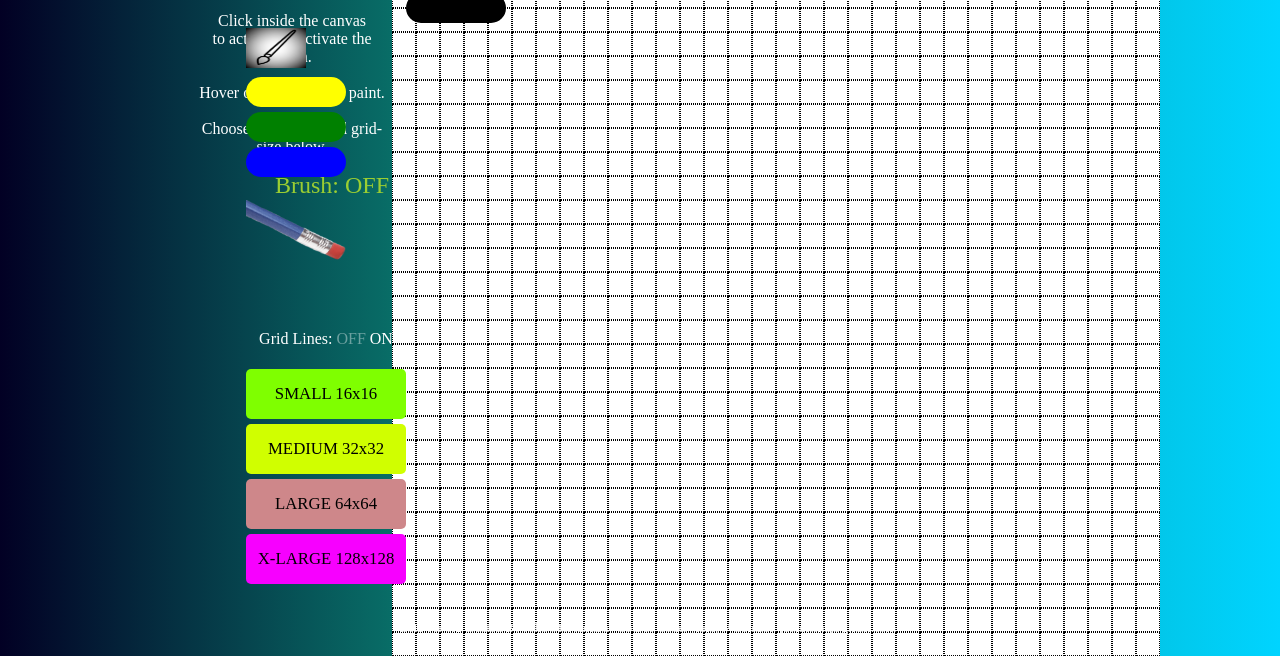
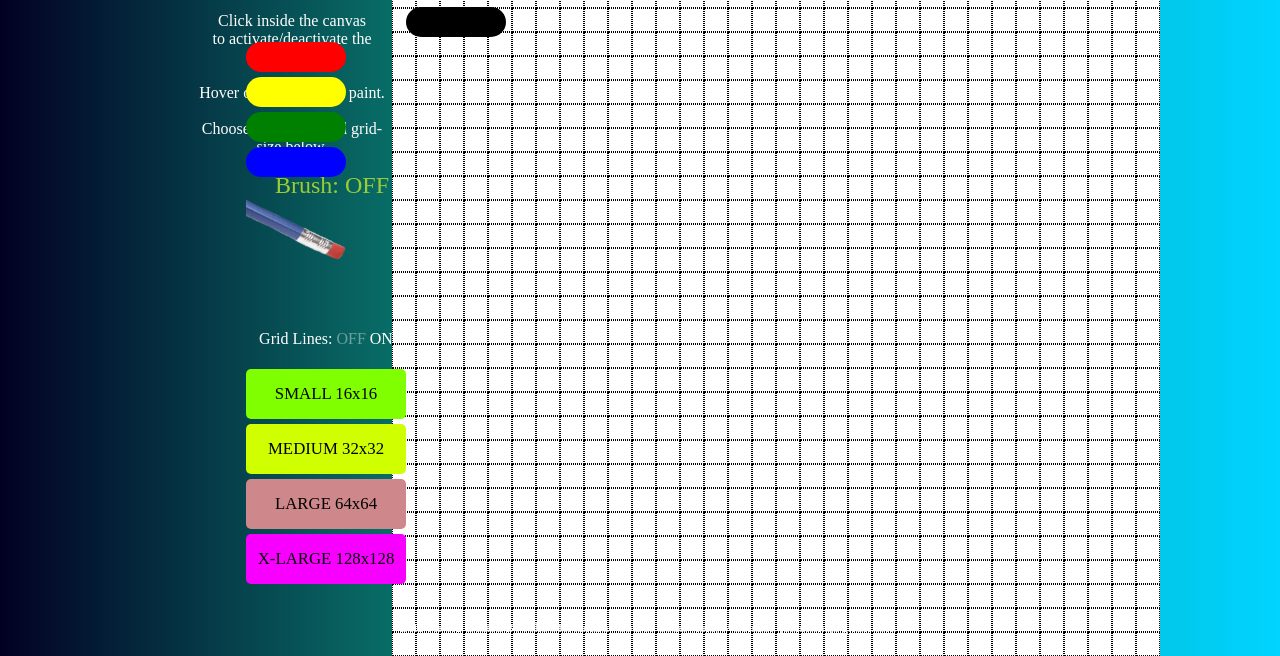
Before and after one commit to Makktu/another-etch-the-sketch, a plain HTML site: page index.html in a window 1280 px wide. Shown: the part 144-800 px from the top of the page. Drawn offline with Linux system fonts and the light colour scheme.

Commit message:
Last few tweaks

```diff
--- a/index.html
+++ b/index.html
@@ -23,7 +23,7 @@
                 <div class="all-btn">
                     <div class="brush-colors">
                         <div class="black"></div>
-                        <div class="red"><img src="/img/red-brush.png" /></div>
+                        <div class="red"></div>
                         <div class="yellow"></div>
                         <div class="green"></div>
                         <div class="blue"></div>
--- a/style.css
+++ b/style.css
@@ -16,6 +16,8 @@ body {
     overflow: hidden;
     box-sizing: border-box;
     /* -moz-box-sizing: border-box; */
+    /* min-width: 80rem;
+    min-height: 60rem; */
 }
 
 *,
@@ -198,11 +200,11 @@ footer {
     border-radius: 25px;
     margin-bottom: 5px;
 }
-.red img {
-    width: 60px;
-    height: 40px;
-    /* background-color: red;
-    border-radius: 25px; */
+.red {
+    width: 100px;
+    height: 30px;
+    background-color: red;
+    border-radius: 25px;
     margin-bottom: 5px;
 }
 .yellow {
```
